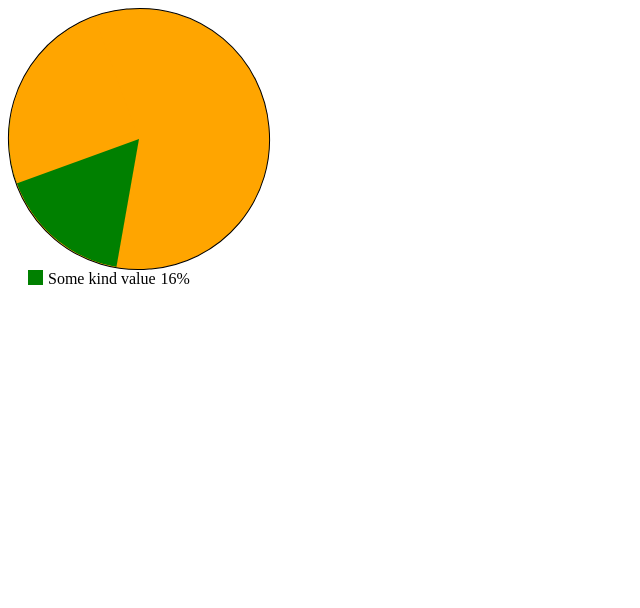
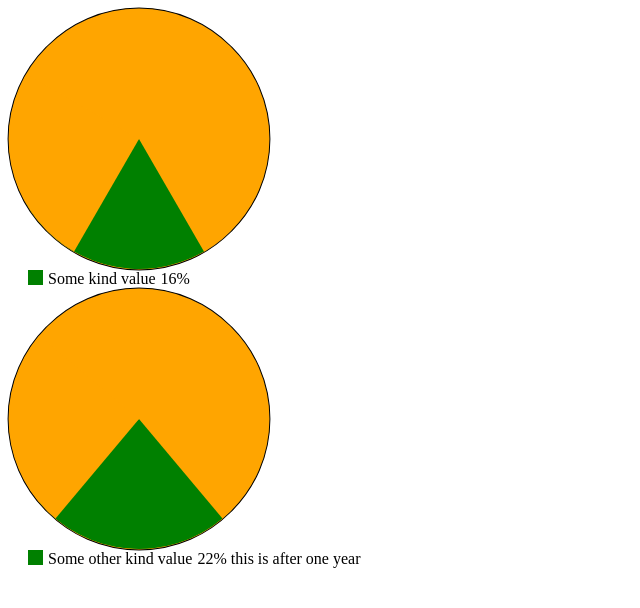
Before and after one commit to dmi3y/css3piecharts, a plain HTML site: page index.html in a window 1280 px wide. Shown: the whole page, without its empty margins (0-640 px from the left). Drawn offline with nearby package versions, Linux system fonts and the light colour scheme.

Commit message:
code reorganization, dynamic styles

```diff
--- a/index.html
+++ b/index.html
@@ -1,19 +1,16 @@
 <!DOCTYPE html>
 <html>
     <head>
-        <title>CSS3 PIE</title>
+        <title>CSS3 Pie Chart</title>
         <script src="//ajax.googleapis.com/ajax/libs/jquery/1/jquery.min.js"></script>
         <link rel="stylesheet/less" type="text/css" href="styles/pie.less" />
         <script src="scripts/less.js" type="text/javascript"></script>
-        <style type="text/less" id="lessPie">
-            @import 'styles/pieDegree';
-            @fillDegree: #dataDegree#; // from 0deg to 180deg
-            @baseRotate: 40deg;
-        </style>
         <script src="scripts/pie.js" type="text/javascript"></script>
     </head>
     <body>
-         <div class="pie fill30deg" id="pieOne" data-fill="30deg"></div>
-         <div class="legend" id="pieOneLegend">Some kind value<span></span></div>
+         <div class="pieChart" data-fill="30deg"></div>
+         <div class="pieChartLegend">Some kind value<span></span></div>
+         <div class="pieChart" data-fill="40deg"></div>
+         <div class="pieChartLegend">Some other kind value<span></span> this is after one year</div>
     </body>
 </html>
--- a/scripts/pie.js
+++ b/scripts/pie.js
@@ -1,25 +1,35 @@
 // prototype on jsbin http://jsbin.com/ijolib/15/edit
-!function() {
-    var lessPieText = $('#lessPie').text();
-    $(function() {
-        var pieOneDataFill = $('#pieOne').attr('data-fill');
+$(function() {
+    var styleTemplate = '<style rel="stylesheet/less" type="text/less">' +
+                            '@import "styles/pieDegree";'+
+                            '@fillDegree:#fillDegree#;'+
+                        '</style>';
+    $('.pieChart').each(function(){
+        var pieChart = $(this),
+            dataFill = pieChart.attr('data-fill'),
+            dataFillParsed = parseInt(dataFill);
 
 
-        while (parseInt(pieOneDataFill) > 180) {
-            pieOneDataFill = (parseInt(pieOneDataFill) - 180) + 'deg';
+        while (dataFillParsed > 180) {
+            dataFillParsed = dataFillParsed - 180;
         }
-        while (parseInt(pieOneDataFill) < 0) {
-            pieOneDataFill = (parseInt(pieOneDataFill) + 180) + 'deg';
+        while (dataFillParsed < 0) {
+            dataFillParsed = dataFillParsed + 180;
         }
-        $('#lessPie').text(lessPieText.replace('#dataDegree#', pieOneDataFill));
-        less.refreshStyles();
+
+        dataFill = dataFillParsed + 'deg';
+        pieChart.addClass('fill'+dataFill);
+
+        var styleInject = styleTemplate.replace('#fillDegree#', dataFill);
+
+        $('head').append(styleInject);
 
         // update % value
         // 180deg         = 100%
         // pieOneDataFill = x%
+        var showValue = Math.floor((dataFillParsed * 100) / 180) + '%';
 
-        var showValue = Math.floor((parseInt(pieOneDataFill) * 100) / 180) + '%';
-        $('#pieOneLegend').find('span').text(showValue).end().show();
-
+        pieChart.next('.pieChartLegend').find('span').text(showValue).end().show();
     });
-}()
+    less.refreshStyles();
+});
--- a/styles/_degreeGuards.less
+++ b/styles/_degreeGuards.less
@@ -1,3 +1,9 @@
+@_afterRotate: @fillDegree;
+@_baseRotate: @baseRotate + 45deg;
+
+@__afterRotate: @fillDegree - 45deg;
+@__baseRotate:  @baseRotate;
+
 .outer(@fillDegree) when (@fillDegree < 45deg) {
   background: @baseBackground;
   -webkit-transform: rotate(@_baseRotate);
--- a/styles/pie.less
+++ b/styles/pie.less
@@ -1,4 +1,4 @@
-.pie {
+.pieChart {
     width:260px;
     height:260px;
     border-radius:130px;
@@ -15,9 +15,7 @@
         bottom: 0px; left: 0px;
         border-radius: 130px;
     }
-}
-
-.legend {
+    & + .pieChartLegend {
         margin-left: 20px;
         display: none;
 
@@ -32,3 +30,4 @@
             padding-bottom: 15px;
         }
     }
+}
--- a/styles/pieDegree.less
+++ b/styles/pieDegree.less
@@ -2,13 +2,6 @@
 @baseRotate: 0deg;
 @baseBackground: orange;
 @pieBackground: green;
-
-@_afterRotate: @fillDegree;
-@_baseRotate: @baseRotate + 45deg;
-
-@__afterRotate: @fillDegree - 45deg;
-@__baseRotate:  @baseRotate;
-
 
 @import '_degreeGuards';
 
@@ -22,9 +15,9 @@
     &::after {
     .after(@fillDegree);
     }
-}
-.legend {
+    & + .pieChartLegend {
         &::before {
             background: @pieBackground;
         }
     }
+}
```
Lines whose indentation alone changed are shown as unchanged.
